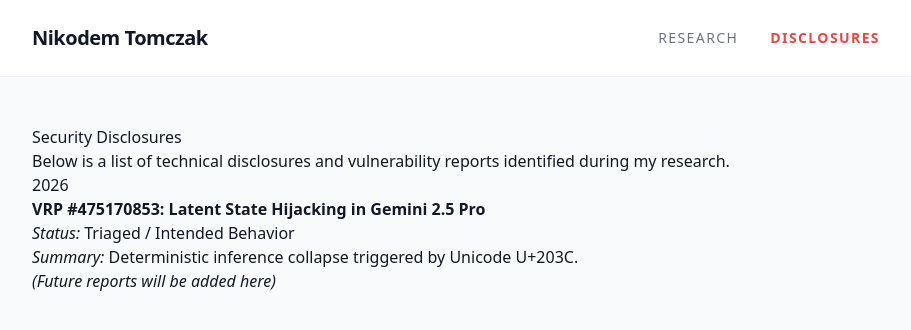
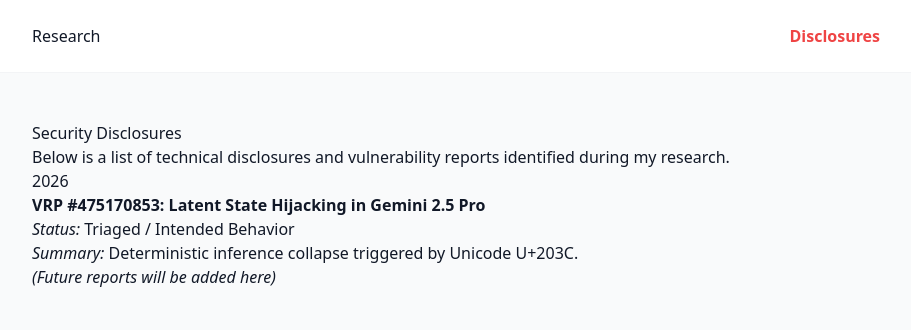
Before and after one commit to softmatsg/Notes-and-disclosures, a Jekyll site: the page built from disclosures.md, in a window 1280 px wide. Shown: the top 330 px of the page, without its empty margins (184-1095 px from the left). Built offline with Jekyll 4.4.1, drawn with Linux system fonts in a browser that asks for light colours; nearby versions of some CDN libraries.

Commit message:
Remove site title and navigation from header
Removed site title and navigation container from header.

```diff
--- a/_layouts/default.html
+++ b/_layouts/default.html
@@ -9,19 +9,12 @@
 
   <header class="w-full bg-white border-b border-gray-100 py-6 mb-12">
     <nav class="max-w-4xl mx-auto px-6 flex items-center justify-between">
-
-      <div class="text-xl font-bold tracking-tight text-gray-900">
-        <a href="{{ site.baseurl }}/" class="hover:text-gray-600 transition-colors">{{ site.title }}</a>
-      </div>
-
-      <div class="flex items-center space-x-8 text-sm font-medium uppercase tracking-widest text-gray-500">
         {% for link in site.navigation %}
           <a href="{{ site.baseurl }}{{ link.url }}"
              class="transition-colors {% if link.highlight %}text-red-500 font-bold hover:text-red-700{% else %}hover:text-gray-900{% endif %}">
             {{ link.title }}
           </a>
         {% endfor %}
-      </div>
 
     </nav>
   </header>
```
